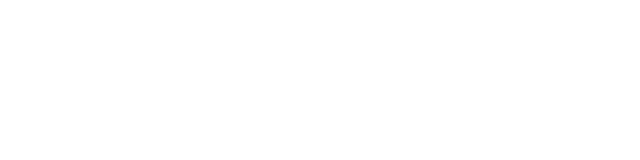
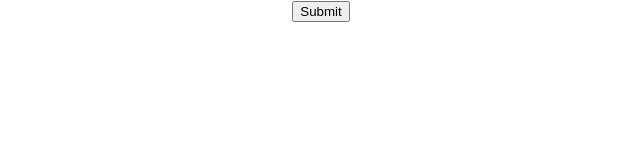
Before and after one commit to sumanmannacs1996/react-formik-app, a React (Create React App) app: page / in a window 1280 px wide. Shown: the top 160 px of the page, without its empty margins (319-959 px from the left). Built offline with nearby package versions, Linux system fonts and the light colour scheme.

Commit message:
Inial setup for Reusable formic controls

```diff
--- a/src/components/ReusableFormik/FormikContainer.js
+++ b/src/components/ReusableFormik/FormikContainer.js
@@ -1,10 +1,25 @@
-import React from 'react'
+import React from 'react';
+import {Formik,Form} from 'formik';
+import * as yup from 'yup';
 
 function FormikContainer() {
+    const initialValues={}
+    const submitHanler=(values)=>{
+        console.dir(values);
+    }
+    const validationSchema= yup.object({})
     return (
-        <div>
-
-        </div>
+        <Formik
+        initialValues={initialValues}
+        onSubmit={submitHanler}
+        validationSchema={validationSchema}
+        >
+        {
+            formik =><Form>
+                <button type='submit'>Submit</button>
+            </Form>
+        }
+        </Formik>
     )
 }
 
```
Also changed, not shown: src/components/ReusableFormik/FormikControl.js (+10 -8 lines).
